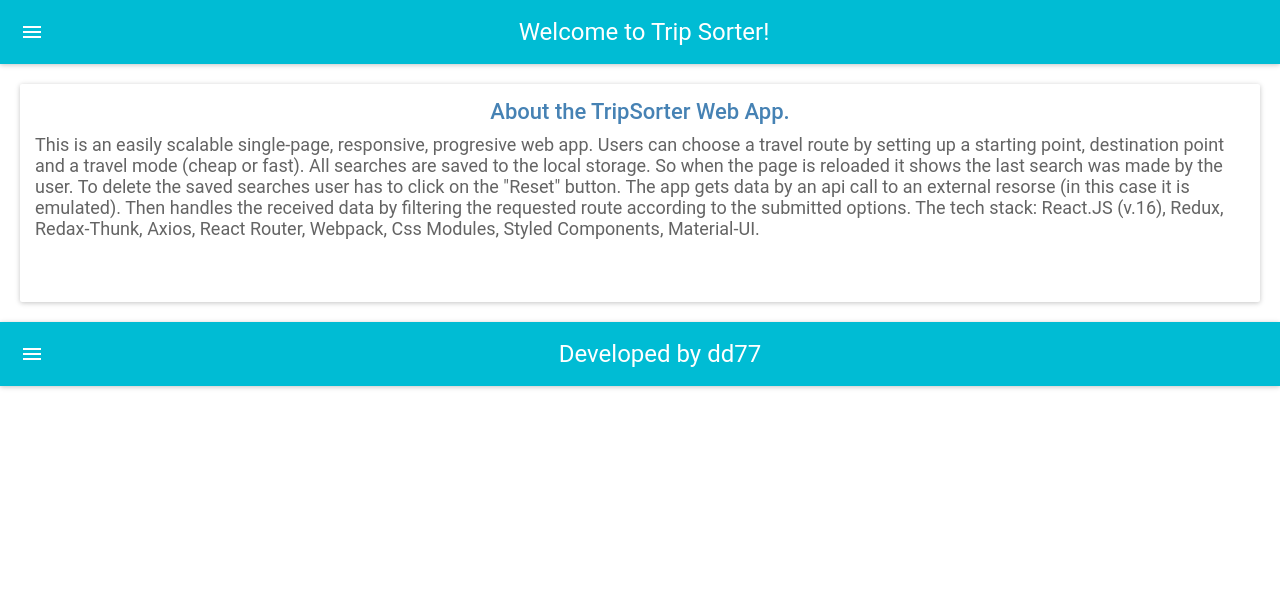
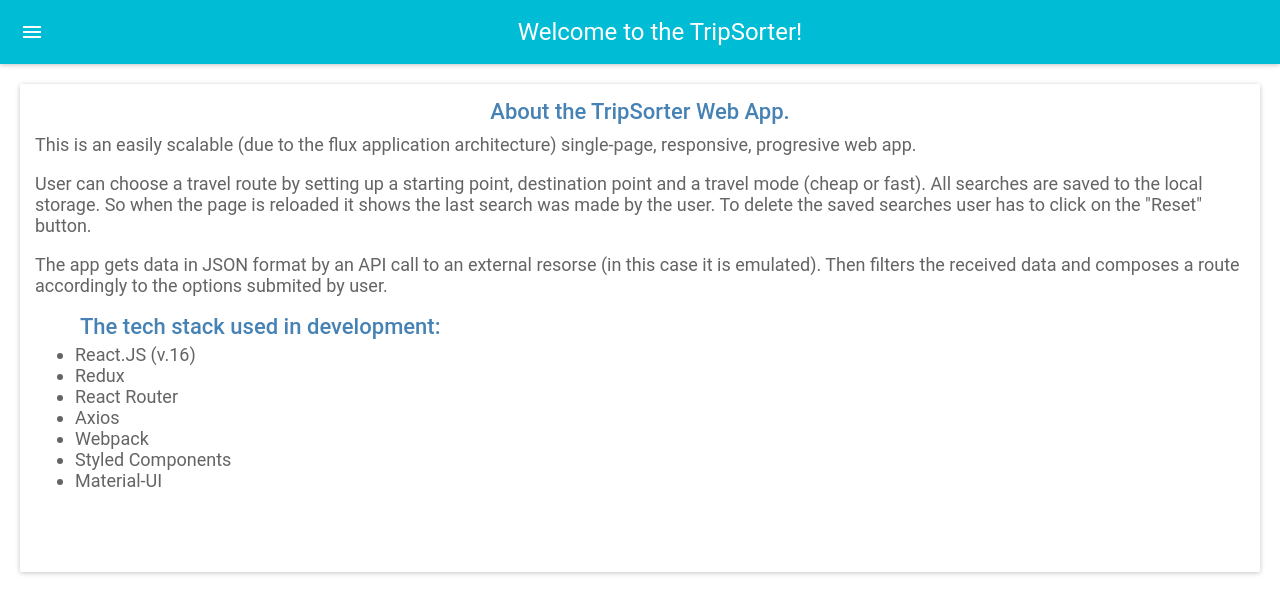
Before and after one commit to Dmitry16/tripsorter, a React (Create React App) app: page /about in a window 1280 px wide. Shown: the top 614 px of the page. Built offline with nearby package versions, Linux system fonts and the light colour scheme.

Commit message:
menu, about OK

```diff
--- a/src/components/about.jsx
+++ b/src/components/about.jsx
@@ -14,16 +14,30 @@
       <Paper style={styles.mainPaperStyle} zDepth={1} >
         <h3 style={styles.hStyle}>About the TripSorter Web App.</h3>
         <p style={styles.pStyle}>
-          This is an easily scalable single-page, responsive, progresive web app. Users can choose
+          This is an easily scalable (due to the flux application architecture) single-page,
+          responsive, progresive web app.
+          <p> User can choose
           a travel route by setting up a starting point, destination point and a travel mode
           (cheap or fast). All searches are saved to the local storage. So when the page is
           reloaded it shows the last search was made by the user. To delete the saved searches
           user has to click on the "Reset" button.
-          The app gets data by an api call to an external resorse (in this case it is emulated).
-          Then handles the received data by filtering the requested route according to the
-          submitted options.
-          The tech stack: React.JS (v.16), Redux, Redax-Thunk, Axios, React Router, Webpack, Css Modules,
-          Styled Components, Material-UI.
+          </p>
+          <p>
+          The app gets data in JSON format by an API call to an external resorse
+          (in this case it is emulated).
+          Then filters the received data and composes a route accordingly to the options submited
+          by user.
+          </p>
+          <ul>
+          <h4 style={styles.hStyle}>The tech stack used in development:</h4>
+            <li>React.JS (v.16)</li>
+            <li>Redux</li>
+            <li>React Router</li>
+            <li>Axios</li>
+            <li>Webpack</li>
+            <li>Styled Components</li>
+            <li>Material-UI</li>
+          </ul>
         </p>
         <IconButton iconClassName="muidocs-icon-custom-github"
           iconStyle={{}}
--- a/src/components/header.jsx
+++ b/src/components/header.jsx
@@ -1,6 +1,14 @@
 import React from 'react';
 import AppBar from 'material-ui/AppBar';
 import { AppBarStyle } from '../css/mainCSS';
+import IconButton from 'material-ui/IconButton';
+import Github from 'material-ui/svg-icons/navigation/menu';
+import FlatButton from 'material-ui/FlatButton';
+import MenuDrawer from './materialUI/drawer';
+
+function handleClick() {
+
+}
 // import IconButtons from './materialUI/iconButtons';
 // import IconButton from 'material-ui/IconButton';
 // import { ActiveIconStyle1 as iSt } from '../css/mainCSS';
@@ -13,20 +21,21 @@
 // <HomeIcon style={iSt}/>
 // <GithubFaceIcon style={iSt}/>
 
+// {<span style={styles.title}>Title</span>}
 
 export const Header = () => {
   return (
-    <AppBar
-      style={AppBarStyle}
-      title="Welcome to Trip Sorter!"
-      iconClassNameRight="muidocs-icon-navigation-expand-more">
-    </AppBar>
-  )
+      <AppBar
+        style={ AppBarStyle }
+        title="Welcome to the TripSorter!"
+        iconElementLeft={<IconButton><MenuDrawer onClick={handleClick} /></IconButton>}
+      />
+    )
 }
 export const Footer = () => {
   return (
     <AppBar
-      title="Developed by dd77" style={{textAlign:'center',fontSize:'12px'}}>
+      title="Developed by dd77" style={{textAlign:'center',fontSize:'8px'}}>
     </AppBar>
   )
 }
--- /dev/null
+++ b/src/components/materialUI/drawer.jsx
@@ -0,0 +1,67 @@
+import React from 'react';
+import Drawer from 'material-ui/Drawer';
+import RaisedButton from 'material-ui/RaisedButton';
+import Navigation from 'material-ui/svg-icons/navigation/menu';
+import NavigationClose from 'material-ui/svg-icons/navigation/close';
+import Menu from './menu';
+import MenuItem from 'material-ui/MenuItem';
+import AppBar from 'material-ui/AppBar';
+import IconButton from 'material-ui/IconButton';
+import RemoveRedEye from 'material-ui/svg-icons/image/remove-red-eye';
+import Home from 'material-ui/svg-icons/action/home';
+import { Link } from 'react-router-dom';
+import Code from 'material-ui/svg-icons/action/code';
+
+
+export default class MenuDrawer extends React.Component {
+
+  constructor(props) {
+    super(props);
+    this.state = {open: false};
+  }
+
+  handleToggle = () => this.setState({open: !this.state.open});
+
+  handleClose = () => {
+    this.setState({open: false});
+  }
+
+  render() {
+    return (
+      <div>
+        <Navigation
+          style={{color:'white'}}
+          onClick={this.handleToggle}
+        />
+        <Drawer
+          docked={false}
+          width={250}
+          open={this.state.open}
+          onRequestChange={(open) => this.setState({open})}
+        >
+        <AppBar
+          iconElementLeft={
+            <IconButton>
+              <NavigationClose
+                style={{color:'white'}}
+                onClick={this.handleToggle}
+              />
+            </IconButton>}
+        />
+
+        <Link style={{textDecoration:'none'}} to="/about">
+          <MenuItem primaryText="About" onClick={ this.handleClose } leftIcon={<RemoveRedEye />} />
+        </Link>
+        <Link style={{textDecoration:'none'}} to="/mainPage">
+          <MenuItem primaryText="Main Page"  onClick={ this.handleClose } leftIcon={<Home />} />
+        </Link>
+        <MenuItem primaryText="Source Code" leftIcon={
+          <a href='https://github.com/Dmitry16/tripsorter/'>
+            <Code />
+          </a>
+          }
+        />        </Drawer>
+      </div>
+    );
+  }
+}
--- /dev/null
+++ b/src/components/materialUI/menu.jsx
@@ -0,0 +1,59 @@
+//Libs
+import React from 'react';
+import { Link } from 'react-router-dom';
+//Components
+import Paper from 'material-ui/Paper';
+import Menu from 'material-ui/Menu';
+import MenuItem from 'material-ui/MenuItem';
+import RemoveRedEye from 'material-ui/svg-icons/image/remove-red-eye';
+import Home from 'material-ui/svg-icons/action/home';
+import ContentLink from 'material-ui/svg-icons/content/link';
+import Divider from 'material-ui/Divider';
+import ContentCopy from 'material-ui/svg-icons/content/content-copy';
+import Download from 'material-ui/svg-icons/file/file-download';
+import Delete from 'material-ui/svg-icons/action/delete';
+
+import FontIcon from 'material-ui/FontIcon';
+import GithubFaceIcon from 'mdi-react/GithubFaceIcon';
+
+
+const style = {
+  paper: {
+    display: 'inline-block',
+    float: 'left',
+    margin: '16px 32px 16px 0',
+  },
+  rightIcon: {
+    textAlign: 'center',
+    lineHeight: '24px',
+  },
+};
+const click = () => alert(1);
+
+const NavMenu = (props) => (
+  <div>
+    <Paper style={style.paper}>
+      <Menu onItemClick={click}>
+        <Link to="/about">
+          <MenuItem primaryText="Read Me" leftIcon={<RemoveRedEye />} />
+        </Link>
+        <Link to="/mainPage">
+          <MenuItem primaryText="Main Page" leftIcon={<Home />} />
+        </Link>
+        <MenuItem primaryText="Github" leftIcon={
+          <a href='https://github.com/Dmitry16/tripsorter/'>
+            <GithubFaceIcon style={{color:'pink'}} />
+          </a>
+          }
+        />
+        <Divider />
+        <MenuItem primaryText="Make a copy" leftIcon={<ContentCopy />} />
+        <MenuItem primaryText="Download" leftIcon={<Download />} />
+        <Divider />
+        <MenuItem primaryText="Remove" leftIcon={<Delete />} />
+      </Menu>
+    </Paper>
+  </div>
+);
+
+export default NavMenu;
--- a/src/containers/App.jsx
+++ b/src/containers/App.jsx
@@ -51,7 +51,6 @@
               <Header />
                 <Route exact={true} path='/mainpage' render={renderMainPage} />
                 <Route exact={true} path='/about' component={About} />
-              <Footer />
             </Container_main>
           </MuiThemeProvider>
         </ErrorBoundary>
```
